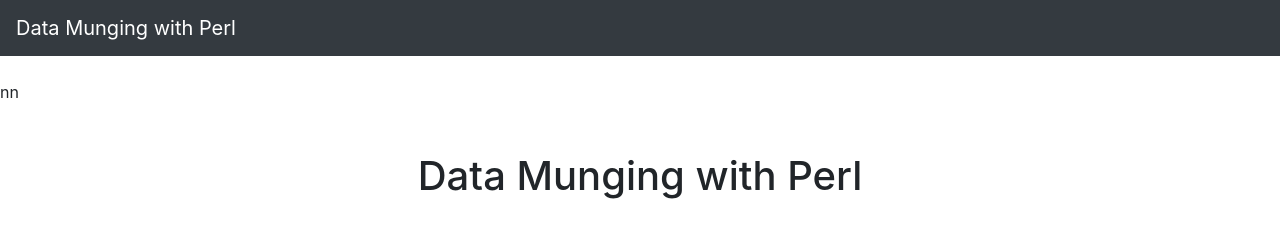
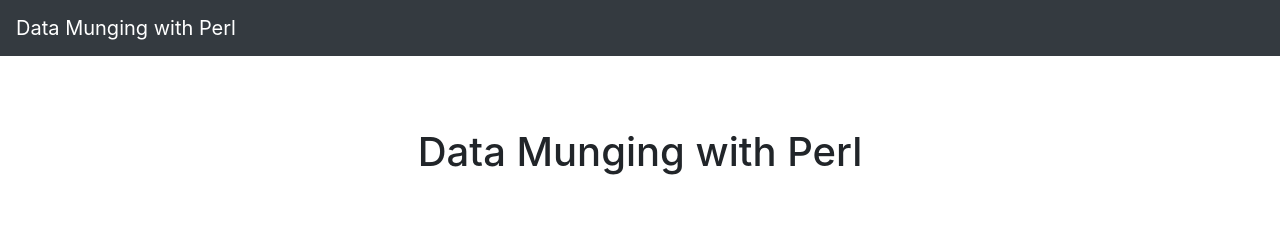
Before and after one commit to davorg/dmpweb, a plain HTML site: page index.html in a window 1280 px wide. Drawn offline with nearby package versions, Linux system fonts and the light colour scheme.

Commit message:
Fix typo

```diff
--- a/index.html
+++ b/index.html
@@ -2,7 +2,7 @@
 <html lang="en">
   <head>
     <!-- Global site tag (gtag.js) - Google Analytics -->
-nn  <script async src="https://www.googletagmanager.com/gtag/js?id=UA-56332-56"></script>
+    <script async src="https://www.googletagmanager.com/gtag/js?id=UA-56332-56"></script>
     <script>
   window.dataLayer = window.dataLayer || [];
   function gtag(){dataLayer.push(arguments);}
```
